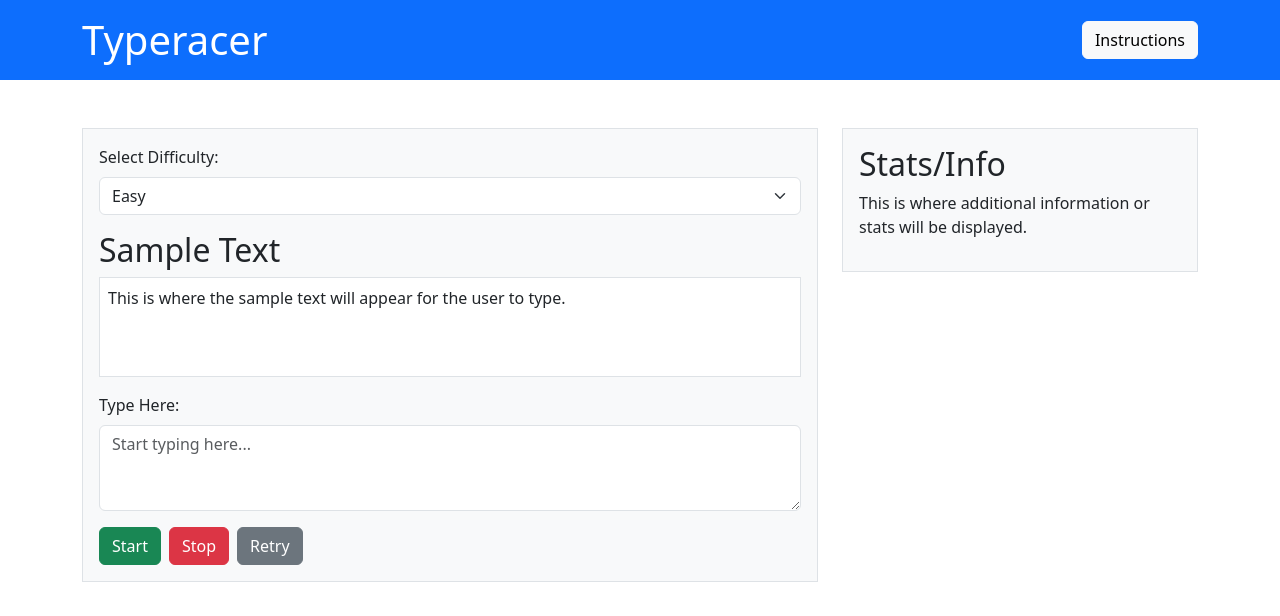
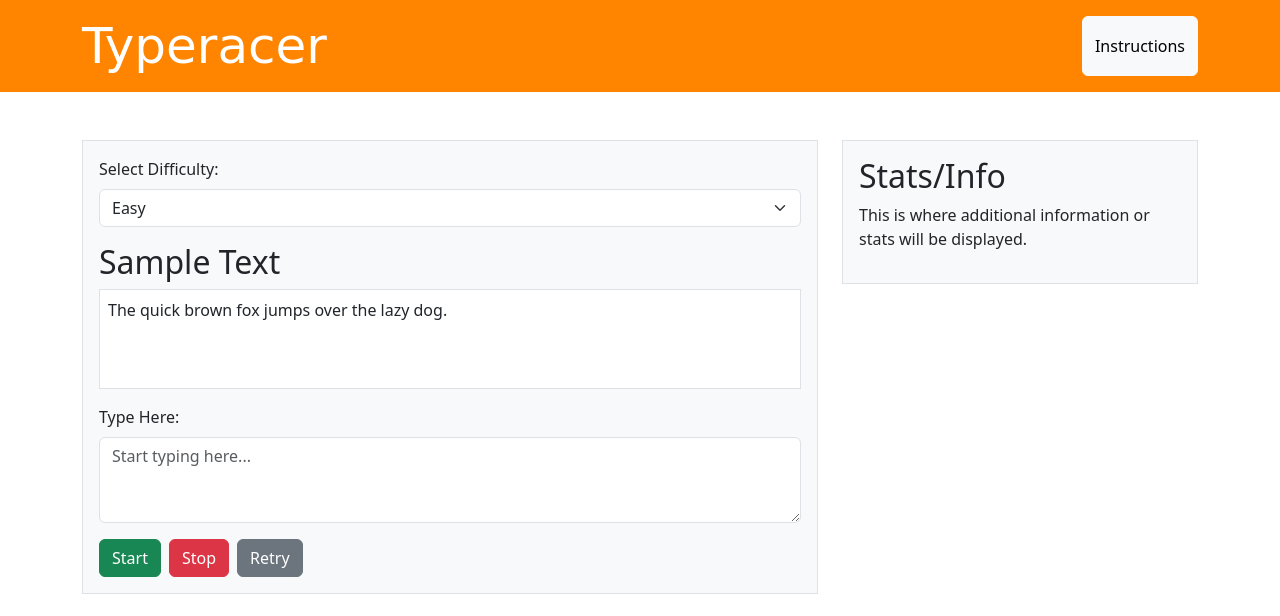
Before and after one commit to PeaJaySee/type-racer, a plain HTML site: page index.html in a window 1280 px wide. Both pictures are taken after a click on the button "Start". Drawn offline with nearby package versions, Linux system fonts and the light colour scheme; a web font is replaced by a local one.

Commit message:
ADD: random test paragraph generation on start button press

```diff
--- a/assets/css/style.css
+++ b/assets/css/style.css
@@ -1,7 +1,15 @@
 /*General Styles*/
+
+header {
+    background-color: #ff8400;
+    padding: 20px;
+    text-align: center;
+}
 
 h1 {
     font-family: 'Macondo', cursive;
     font-size: 50px;
-    text-align: center;
 }
+
+
+/* Header Styles */
--- a/index.html
+++ b/index.html
@@ -13,15 +13,15 @@
         @import url('https://fonts.googleapis.com/css2?family=Macondo&family=Nunito:ital,wght@0,200..1000;1,200..1000&display=swap');
     </style>
     <!--Custom CSS-->
-    <link rel=""stylesheet" href="assets/css/style.css">
+    <link rel="stylesheet" href="/assets/css/style.css">
 </head>
 
 <body>
     <!-- Header Section -->
-    <header class="bg-primary text-white py-3">
-        <div class="container d-flex justify-content-between align-items-center">
+    <header class="text-white py-3">
+        <div class="container d-flex flex-column flex-md-row justify-content-between">
             <h1 class="m-0">Typeracer</h1>
-            <button class="btn btn-light" id="instructions-btn">Instructions</button>
+            <button class="btn btn-light mt-3 mt-md-0" id="instructions-btn">Instructions</button>
         </div>
     </header>
 
@@ -75,7 +75,39 @@
         </div>
     </main>
 
+    <script>
+        // Sample texts for each difficulty level
+        const sampleTexts = {
+            easy: [
+                "The quick brown fox jumps over the lazy dog.",
+                "Typing is fun and easy to learn.",
+                "Practice makes perfect."
+            ],
+            medium: [
+                "JavaScript is a versatile programming language used for web development.",
+                "Bootstrap helps create responsive and mobile-friendly websites.",
+                "Typing speed tests are a great way to improve your skills."
+            ],
+            hard: [
+                "Artificial intelligence is transforming the way we interact with technology.",
+                "The complexity of algorithms can vary based on their time and space efficiency.",
+                "Understanding asynchronous programming is crucial for modern web development."
+            ]
+        };
 
+        // Function to get a random paragraph based on difficulty
+        function getRandomParagraph(difficulty) {
+            const texts = sampleTexts[difficulty];
+            return texts[Math.floor(Math.random() * texts.length)];
+        }
+
+        // Event listener for the "Start" button
+        document.getElementById("start-btn").addEventListener("click", () => {
+            const difficulty = document.getElementById("difficulty-select").value; // Get selected difficulty
+            const sampleText = getRandomParagraph(difficulty); // Get random text
+            document.getElementById("sample-text").textContent = sampleText; // Display the text
+        });
+    </script>
     <script src="https://cdn.jsdelivr.net/npm/bootstrap@5.3.5/dist/js/bootstrap.bundle.min.js"
         integrity="sha384-k6d4wzSIapyDyv1kpU366/PK5hCdSbCRGRCMv+eplOQJWyd1fbcAu9OCUj5zNLiq"
         crossorigin="anonymous"></script>
```
